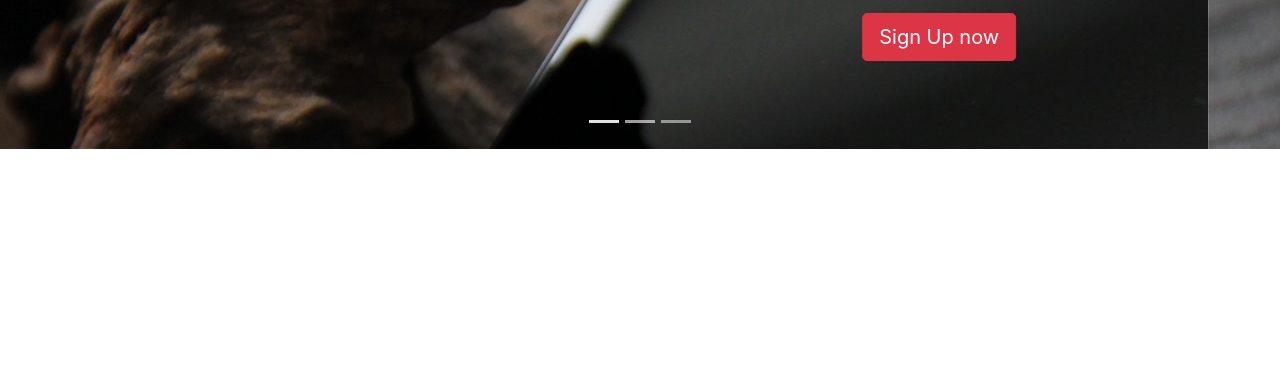
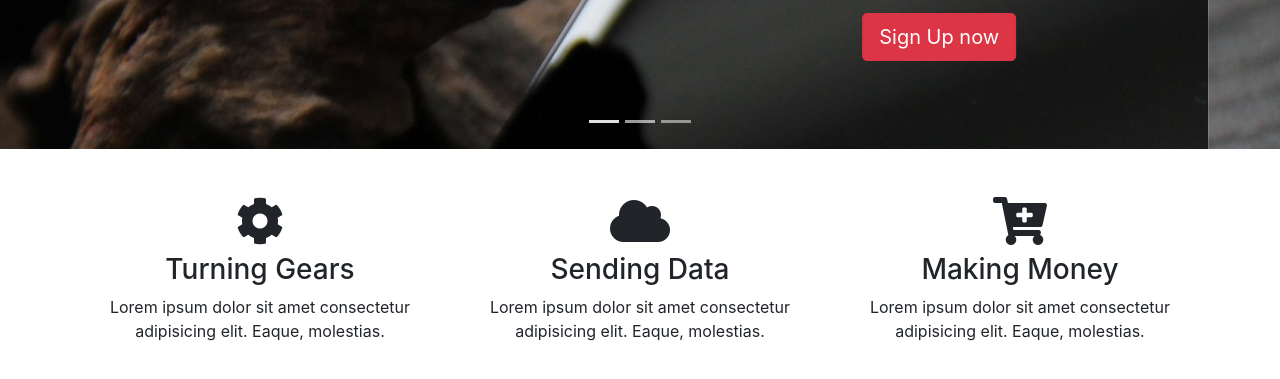
Before and after one commit to n3rdkid/Bootstrap4Practice, a website: page GlozzomMultiPageTheme/index.html in a window 1280 px wide. Shown: the part 357-736 px from the top of the page. Drawn offline with Linux system fonts and the light colour scheme.

Commit message:
Implement Home Icons

```diff
--- a/GlozzomMultiPageTheme/index.html
+++ b/GlozzomMultiPageTheme/index.html
@@ -80,7 +80,8 @@
             <div class="carousel-caption d-none d-sm-block mb-5">
               <h1 class="display-3">Heading Three</h1>
               <p class="lead">
-                Lorem ipsum dolor sit amet consectetur adipisicing elit. Repudiandae optio illo ut laborum voluptatem doloribus doloremque sapiente exercitationem a velit?
+                Lorem ipsum dolor sit amet consectetur adipisicing elit. Repudiandae optio illo ut laborum voluptatem
+                doloribus doloremque sapiente exercitationem a velit?
               </p>
               <a href="#" class="btn btn-success btn-lg">Learn More</a>
             </div>
@@ -91,18 +92,41 @@
         <i class="carousel-control-prev-icon"></i>
       </a>
       <a href="#myCarousel" class="carousel-control-next" data-slide="next">
-      <i class="carousel-control-next-icon"></i>
-    </a>
+        <i class="carousel-control-next-icon"></i>
+      </a>
     </div>
   </section>
+  <!-- HOME ICONS SECITON -->
+  <section id="home-icons" class="py-5">
+    <div class="container">
+      <div class="row">
+        <div class="col-md-4 mb-4 text-center">
+          <i class="fas fa-cog fa-3x mb-2"></i>
+          <h3>Turning Gears</h3>
+          <p>Lorem ipsum dolor sit amet consectetur adipisicing elit. Eaque, molestias.</p>
+        </div>
+        <div class="col-md-4 mb-4 text-center">
+          <i class="fas fa-cloud fa-3x mb-2"></i>
+          <h3>Sending Data</h3>
+          <p>Lorem ipsum dolor sit amet consectetur adipisicing elit. Eaque, molestias.</p>
+        </div>
+        <div class="col-md-4 mb-4 text-center">
+          <i class="fas fa-cart-plus fa-3x mb-2"></i>
+          <h3>Making Money</h3>
+          <p>Lorem ipsum dolor sit amet consectetur adipisicing elit. Eaque, molestias.</p>
+        </div>
 
+      </div>
+    </div>
+  </section>
   <!-- Optional JavaScript -->
   <!-- jQuery first, then Popper.js, then Bootstrap JS -->
   <script src="src/js/jquery.min.js"></script>
   <script src="src/js/popper.min.js"></script>
   <script src="src/js/bootstrap.min.js"></script>
   <script>
-
+    // Configure Slider
+    $('carousel').carousel({ interval: 6000, pause: 'hover' });
   </script>
 </body>
 
```
